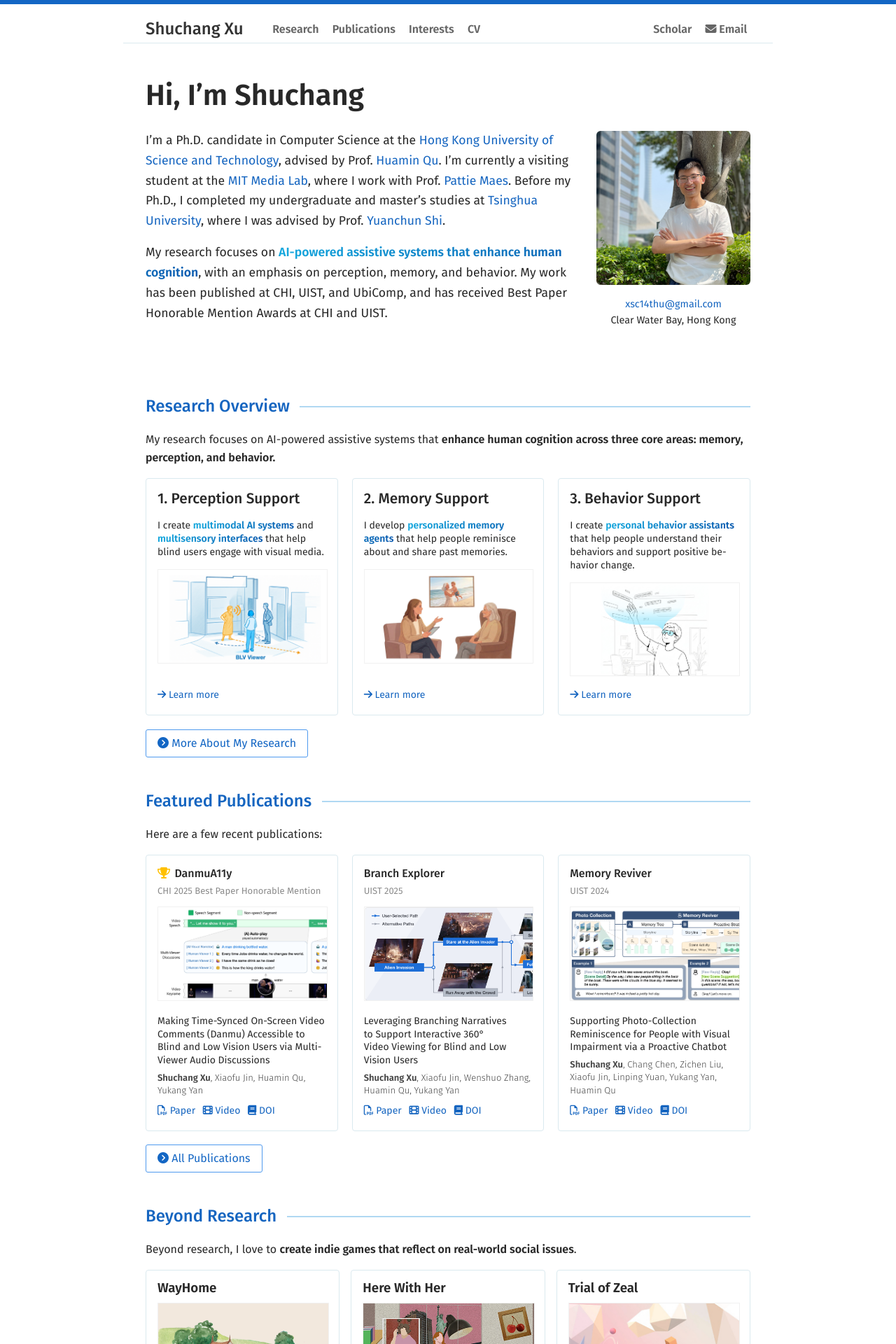
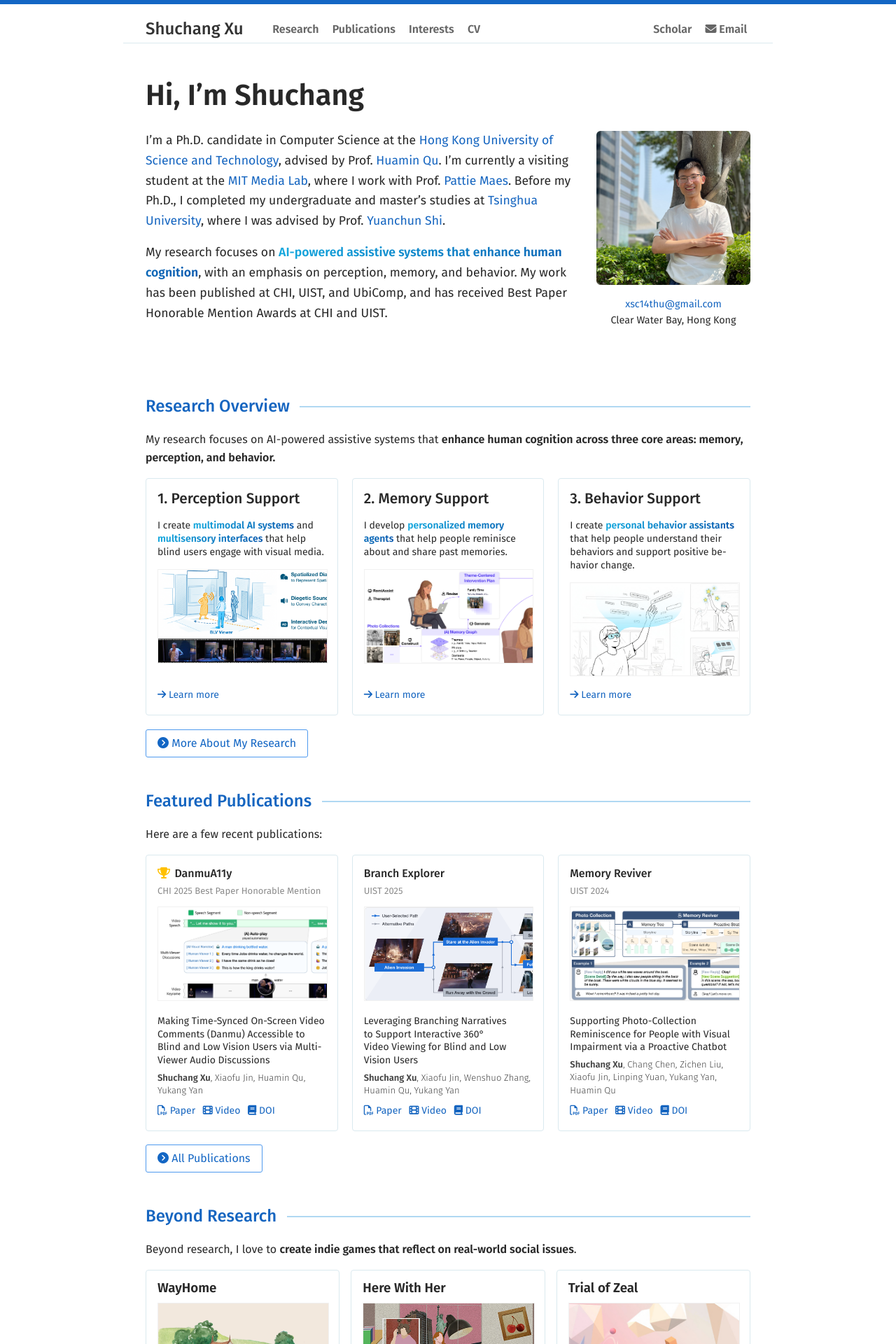
Before and after one commit to ShuchangXu/ShuchangXu.github.io, a Jekyll site: the page built from index.md, in a window 1280 px wide. Shown: the top 1920 px of the page at 70% size. Built offline with Jekyll 4.4.1, drawn with Linux system fonts in a browser that asks for light colours; a style sheet for code colours, icons or effects is not loaded.

Commit message:
v2_update

```diff
--- a/index.md
+++ b/index.md
@@ -34,21 +34,21 @@
   <div class="project">
     <span class="title">1. Perception Support</span>
     <p>I create <strong>multimodal AI systems</strong> and <strong>multisensory interfaces</strong> that help blind users engage with visual media.</p>
-    <a href="{{ '/research/' | relative_url }}#perception-support---visual-accessibility" class="preview-image" style="background-image: url('{{ '/assets/img/Area_1.png' | relative_url }}')"></a>
+    <a href="{{ '/research/' | relative_url }}#perception-support---visual-accessibility" class="preview-image" style="background-image: url('{{ '/assets/img/13_SonicStage.png' | relative_url }}')"></a>
     <div class="spacer"></div>
     <div class="links"><a href="{{ '/research/' | relative_url }}#perception-support---visual-accessibility"><i class="fas fa-arrow-right" aria-hidden="true"></i> Learn more</a></div>
   </div>
   <div class="project">
     <span class="title">2. Memory Support</span>
     <p>I develop <strong>personalized memory agents</strong> that help people reminisce about and share past memories.</p>
-    <a href="{{ '/research/' | relative_url }}#memory-and-reasoning-support" class="preview-image" style="background-image: url('{{ '/assets/img/Area_2.png' | relative_url }}')"></a>
+    <a href="{{ '/research/' | relative_url }}#memory-and-reasoning-support" class="preview-image" style="background-image: url('{{ '/assets/img/14_RemiAssist.png' | relative_url }}')"></a>
     <div class="spacer"></div>
     <div class="links"><a href="{{ '/research/' | relative_url }}#memory-and-reasoning-support"><i class="fas fa-arrow-right" aria-hidden="true"></i> Learn more</a></div>
   </div>
   <div class="project">
     <span class="title">3. Behavior Support</span>
     <p>I create <strong>personal behavior assistants</strong> that help people understand their behaviors and support positive behavior change.</p>
-    <a href="{{ '/research/' | relative_url }}#behavior-and-learning-support" class="preview-image" style="background-image: url('{{ '/assets/img/Area_3.png' | relative_url }}')"></a>
+    <a href="{{ '/research/' | relative_url }}#behavior-and-learning-support" class="preview-image" style="background-image: url('{{ '/assets/img/12_InteractiveBreak.png' | relative_url }}')"></a>
     <div class="spacer"></div>
     <div class="links"><a href="{{ '/research/' | relative_url }}#behavior-and-learning-support"><i class="fas fa-arrow-right" aria-hidden="true"></i> Learn more</a></div>
   </div>
```
Also changed, not shown: 1 other file.
